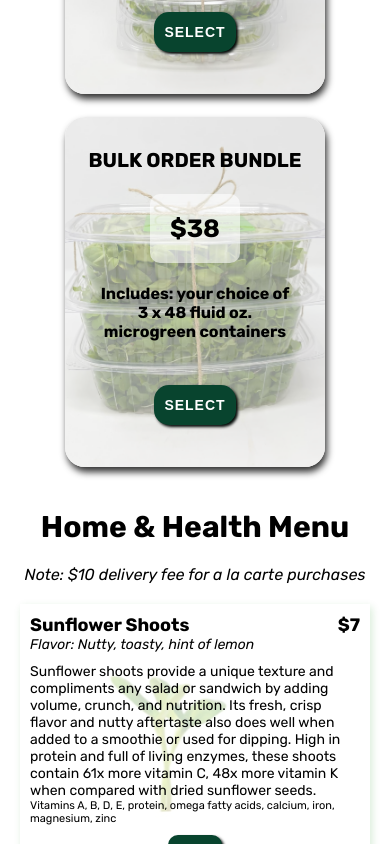
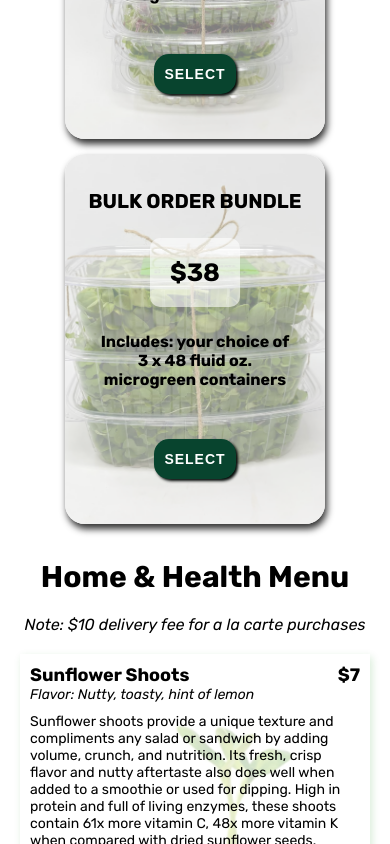
Before and after one commit to GenAnderson/kuponoacres, a React (Create React App) app: page /shop in a window 390 px wide. Shown: the part 1156-2000 px from the top of the page. Built offline with nearby package versions, Linux system fonts and the light colour scheme.

Commit message:
fixed bundle and product card layout for media query

```diff
--- a/src/components/cartIcon/cartIcon.styles.scss
+++ b/src/components/cartIcon/cartIcon.styles.scss
@@ -15,4 +15,5 @@
   top: 50%;
   left: 47%;
   transform: translate(0, -50%);
+  z-index: 1000;
 }
--- a/src/mediaquery/_mediaqHome.scss
+++ b/src/mediaquery/_mediaqHome.scss
@@ -527,16 +527,20 @@
       .bundlesContainer {
         max-height: none;
         height: 160rem;
+        padding: 1rem;
       }
     }
     .mainBundles {
       width: 30rem;
+      height: 37rem;
 
       .bundle__front {
         width: 30rem;
+        height: 37rem;
       }
       .bundle__back {
         width: 30rem;
+        height: 37rem;
       }
     }
   }
@@ -592,6 +596,10 @@
         padding: 0.5rem;
       }
     }
+    .button-container.smallBack {
+      font-size: 1.4rem;
+      border-radius: 1rem;
+    }
     .delivery__info {
       display: block;
     }
--- a/src/mediaquery/_mediaqShop.scss
+++ b/src/mediaquery/_mediaqShop.scss
@@ -72,18 +72,18 @@
       }
       .bundlesContainer {
         max-height: none;
-        height: 150rem;
+        height: 155rem;
         padding: 1rem;
       }
 
       .mainBundles {
-        height: 35rem;
+        height: 37rem;
 
         .bundle__front {
-          height: 35rem;
+          height: 37rem;
         }
         .bundle__back {
-          height: 35rem;
+          height: 37rem;
         }
       }
     }
@@ -108,7 +108,7 @@
     .productCard__flavor {
       .prodBkg {
         top: -5%;
-        right: 30%;
+        right: 24%;
         transform: scale(75%);
       }
     }
@@ -149,5 +149,10 @@
         }
       }
     }
+    .productCard__flavor {
+      .prodBkg {
+        right: 10%;
+      }
+    }
   }
 }
```
